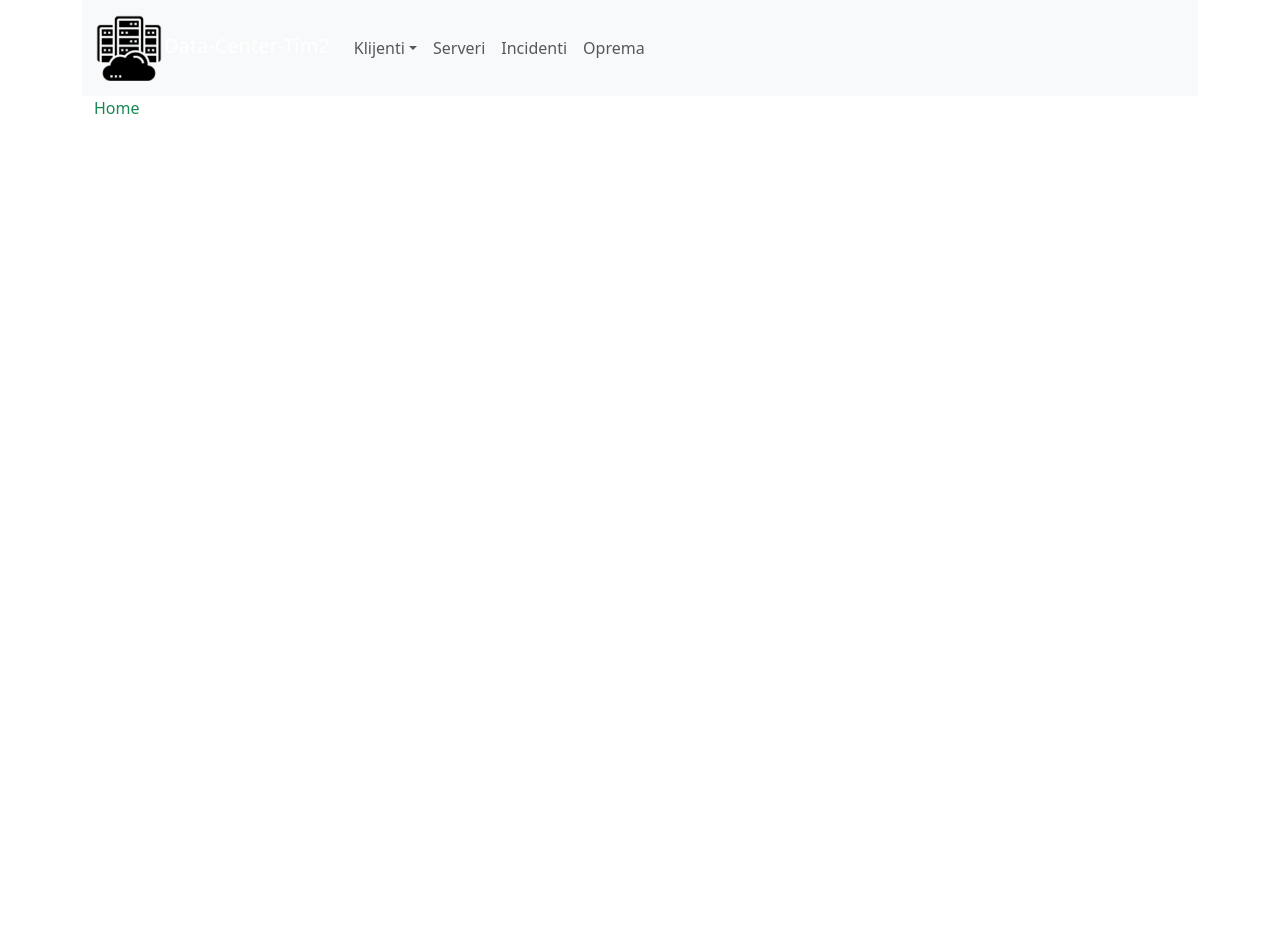
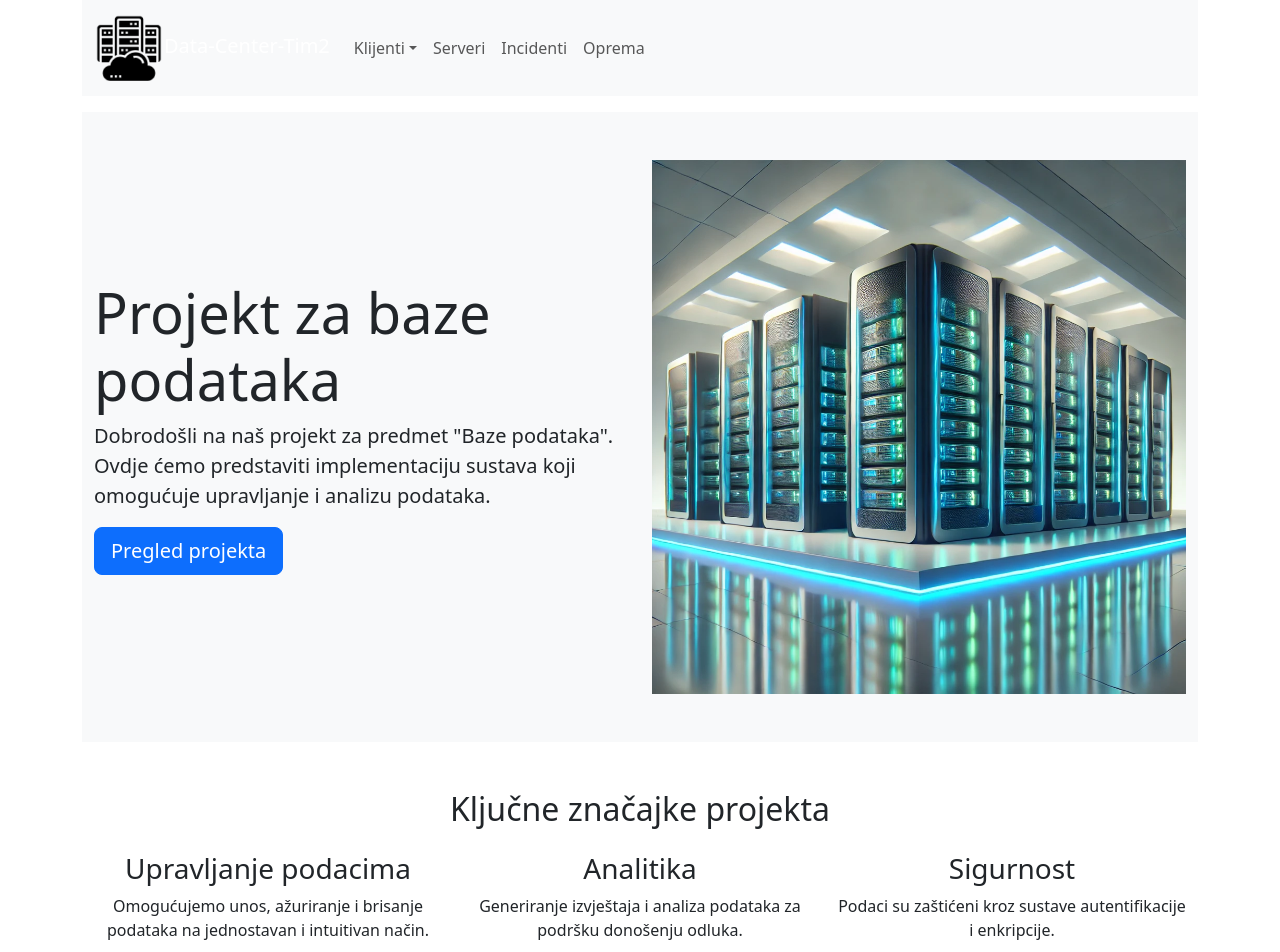
Before and after one commit to Baze-podataka-2/bp-projekt-frontend, a React (Create React App) app: page / in a window 1280 px wide. Shown: the top 952 px of the page. Before the commit the page ends 800 px from the top, so only its background shows below. Built offline with nearby package versions, Linux system fonts and the light colour scheme.

Commit message:
started working on homepage

```diff
--- a/src/pages/Home.jsx
+++ b/src/pages/Home.jsx
@@ -1,9 +1,65 @@
 import React from 'react'
-import { Container } from 'react-bootstrap'
+import { Container, Row, Col, Button, Card } from "react-bootstrap";
+import imageD from "../images/datacenter.webp"
 const Home = () => {
   return (
-    <Container className='text-success'>Home</Container>
-  )
+   <div>
+    {/* Hero Section */}
+    <section className="bg-light py-5 mt-3">
+      <Container>
+        <Row className="align-items-center">
+          <Col md={6}>
+            <h1 className="display-4">Projekt za baze podataka</h1>
+            <p className="lead">
+              Dobrodošli na naš projekt za predmet "Baze podataka". Ovdje ćemo
+              predstaviti implementaciju sustava koji omogućuje upravljanje i
+              analizu podataka.
+            </p>
+            <Button variant="primary" size="lg">
+              Pregled projekta
+            </Button>
+          </Col>
+          <Col md={6}>
+            <img
+              src={imageD}
+              alt="Database Illustration"
+              className="img-fluid object-fit-cover w-100"
+            />
+          </Col>
+        </Row>
+      </Container>
+    </section>
+
+    {/* Features Section */}
+    <section className="py-5">
+      <Container>
+        <h2 className="text-center mb-4">Ključne značajke projekta</h2>
+        <Row className="text-center">
+          <Col md={4}>
+            <h3>Upravljanje podacima</h3>
+            <p>
+              Omogućujemo unos, ažuriranje i brisanje podataka na jednostavan
+              i intuitivan način.
+            </p>
+          </Col>
+          <Col md={4}>
+            <h3>Analitika</h3>
+            <p>
+              Generiranje izvještaja i analiza podataka za podršku donošenju
+              odluka.
+            </p>
+          </Col>
+          <Col md={4}>
+            <h3>Sigurnost</h3>
+            <p>
+              Podaci su zaštićeni kroz sustave autentifikacije i enkripcije.
+            </p>
+          </Col>
+        </Row>
+      </Container>
+    </section>
+    </div>
+  );
 }
 
 export default Home
```
Also changed, not shown: src/images/datacenter.webp (added).
